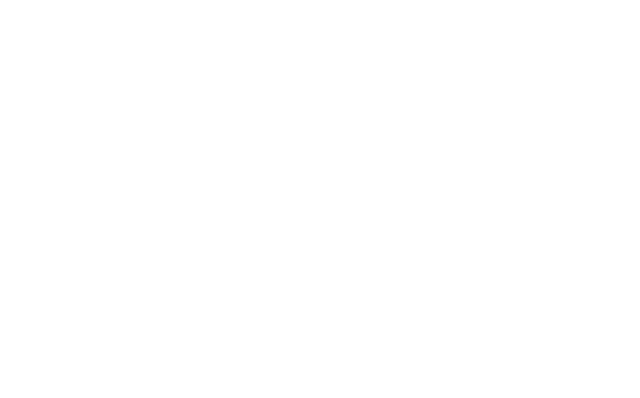
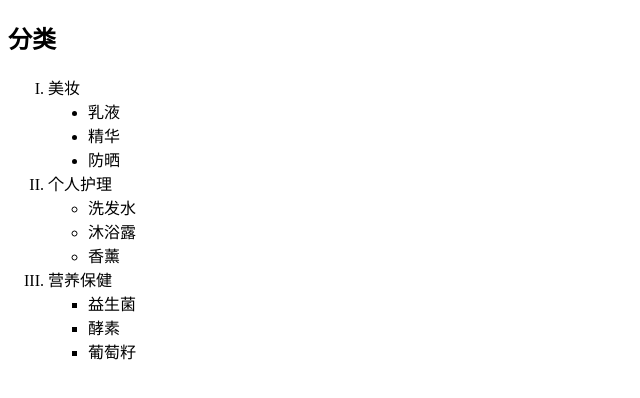
Before and after one commit to billchuan/html, a plain HTML site: page homework/homwork01.html in a window 1280 px wide. Shown: the whole page, without its empty margins (0-640 px from the left). Drawn offline with Linux system fonts and the light colour scheme.

Commit message:
Html 3月13日上课学习代码

```diff
--- a/homework/homwork01.html
+++ b/homework/homwork01.html
@@ -2,9 +2,32 @@
 <html >
 <head>
     <meta charset="UTF-8">
-    <title></title>
+    <title>化妆品</title>
 </head>
 <body>
-
+<h2>分类</h2>
+<ol type="I">
+    <li>美妆
+        <ul type="disc">
+            <li>乳液</li>
+            <li>精华</li>
+            <li>防晒</li>
+        </ul>
+    </li>
+    <li>个人护理
+        <ul>
+            <li>洗发水</li>
+            <li>沐浴露</li>
+            <li>香薰</li>
+        </ul>
+    </li>
+    <li>营养保健
+        <ul type="square">
+            <li>益生菌</li>
+            <li>酵素</li>
+            <li>葡萄籽</li>
+        </ul>
+    </li>
+</ol>
 </body>
 </html>
```
